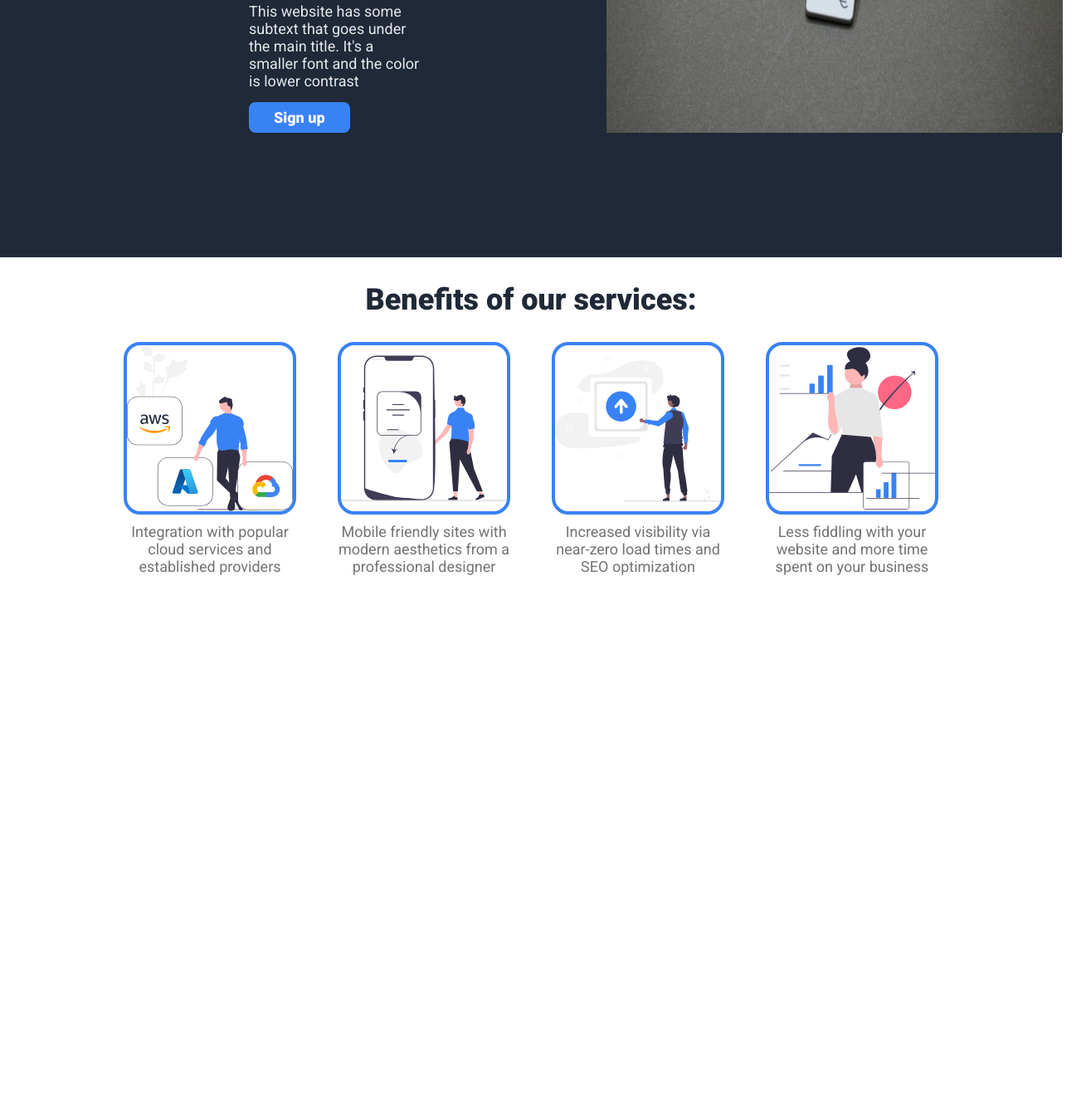
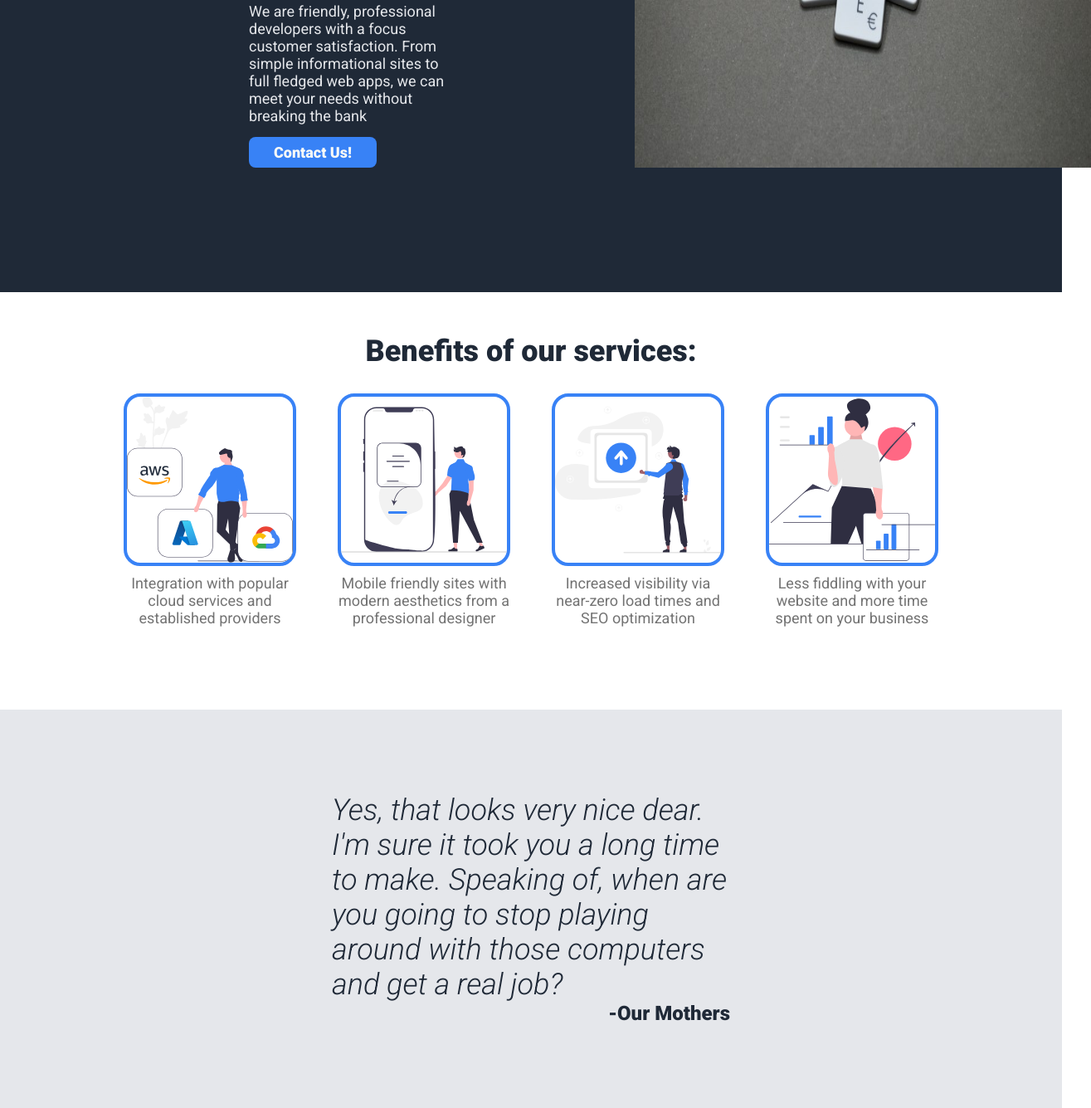
Before and after one commit to accurish/odin-landing-page, a plain HTML site: page index.html in a window 1280 px wide. Shown: the part 418-1753 px from the top of the page at 83% size, 1315 px wide, since content can reach past the window. Before the commit the page ends 1111 px from the top, so only its background shows below. Drawn offline with Linux system fonts and the light colour scheme.

Commit message:
Add testimonial

```diff
--- a/index.html
+++ b/index.html
@@ -29,14 +29,11 @@
 
         <div class="hero-column">
 
-            <div class="hero-text">This website is awesome</div>
+            <div class="hero-text">Web developers you can trust</div>
 
-            <div class="hero-subtext">This website has some
-                subtext that goes under the main title. It's a
-                smaller font and the color is lower contrast
-            </div>
+            <div class="hero-subtext">We are friendly, professional developers with a focus customer satisfaction. From simple informational sites to full fledged web apps, we can meet your needs without breaking the bank</div>
 
-            <button class="button">Sign up</button>
+            <button class="button">Contact Us!</button>
 
         </div>
 
@@ -75,6 +72,11 @@
 
     </div>
 
+    <div class="testimonial-box">
+        <div class="testimonial-quote">Yes, that looks very nice dear. I'm sure it took you a long time to make. Speaking of, when are you going to stop playing around with those computers and get a real job?</div>
+        <div class="testimonial-name">-Our Mothers</div>
+    </div>
+
 </body>
 
 </html>
--- a/styles.css
+++ b/styles.css
@@ -76,7 +76,7 @@
 }
 
 .info-box {
-    margin-top: 30px;
+    margin: 50px 0px 100px 0px;
     display: flex;
     flex-direction: column;
     row-gap: 30px;
@@ -111,3 +111,25 @@
     border: 4px solid #3882F6;
     border-radius: 20px;
 }
+
+.testimonial-box {
+    display: flex;
+    flex-direction: column;
+    justify-content: center;
+    background-color: #E5E7EB;
+    padding: 100px 400px 100px 400px;
+}
+
+.testimonial-quote {
+
+    color: #1F2937;
+    font-style: italic;
+    font-size: 36px;
+}
+
+.testimonial-name {
+    text-align: right;
+    font-size: 24px;
+    font-weight: 900;
+    color: #1F2937;
+}
```
